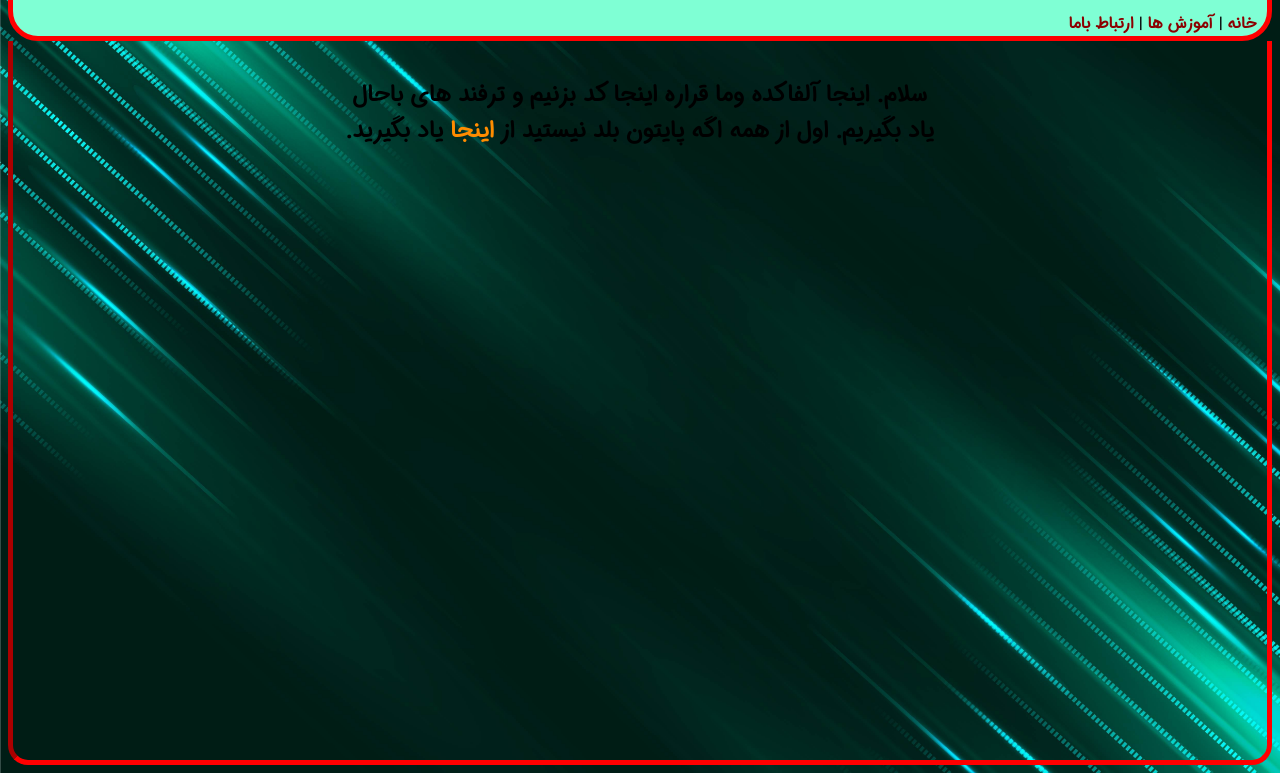
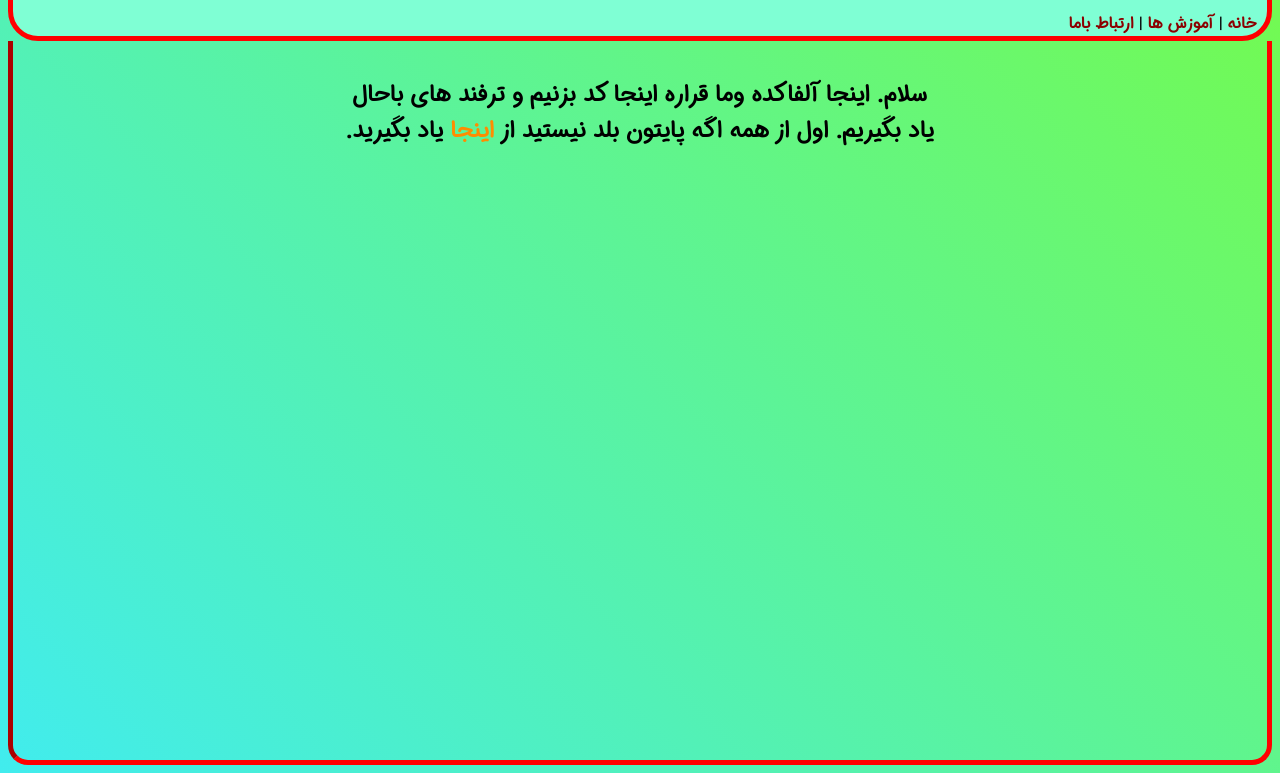
Before and after one commit to aLfAcOd/alfacod.github.io, a plain HTML site: page index.html in a window 1280 px wide. Shown: the part 119-892 px from the top of the page. Drawn offline with Linux system fonts and the light colour scheme.

Commit message:
Update style.css

```diff
--- a/style.css
+++ b/style.css
@@ -186,7 +186,8 @@ center {
 }
 
 body {
-    background-image: url(src/bg.png);
+    background: rgb(65,236,238);
+    background: linear-gradient(45deg, rgba(65,236,238,1) 0%, rgba(117,251,73,1) 100%);
     background-repeat: no-repeat;
     background-size: cover;
     background-attachment: fixed;
```
